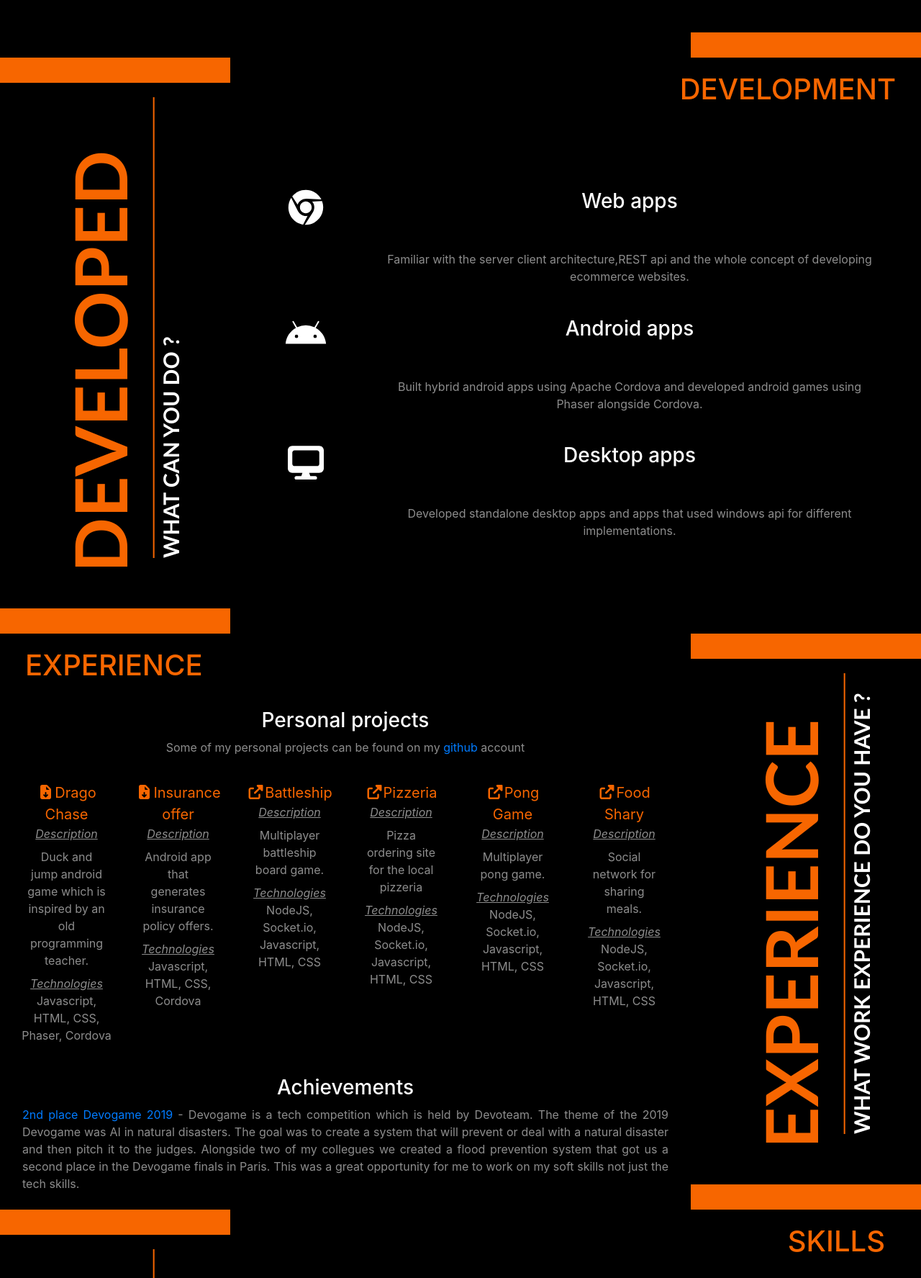
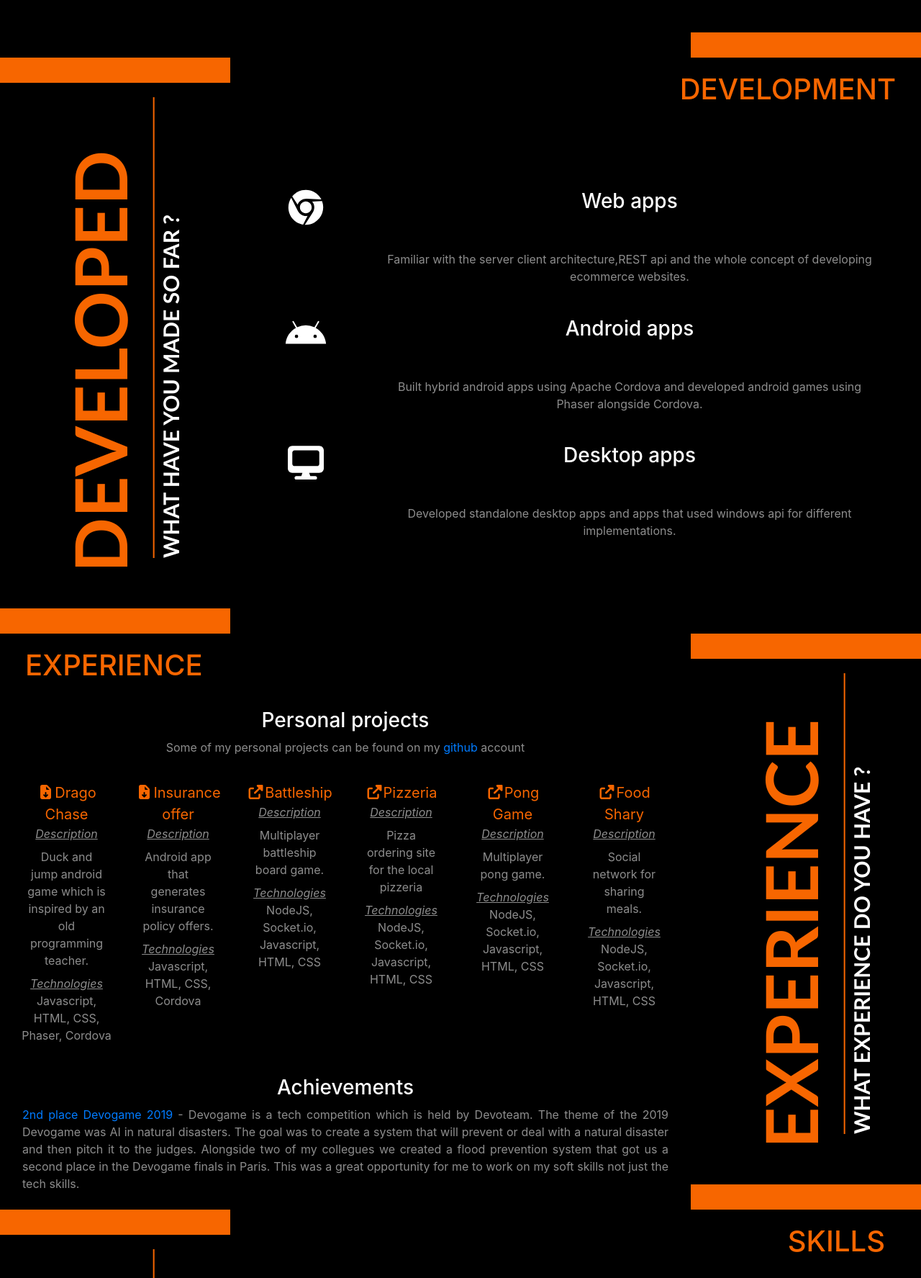
Before and after one commit to MarkoP3/portfolio, a website: page index.html in a window 1280 px wide. Shown: the part 2320-4095 px from the top of the page at 72% size. Drawn offline with nearby package versions, Linux system fonts and the light colour scheme.

Commit message:
experience question change

```diff
--- a/index.html
+++ b/index.html
@@ -91,7 +91,7 @@
 			<div class="col-xl-8  col-lg-8 col-10 title">
 				DEVELOPED<br>
 			</div>
-			<div class="col-xl-4 col-lg-4 col-2  subtitle">WHAT CAN YOU DO ?</div>
+			<div class="col-xl-4 col-lg-4 col-2  subtitle">WHAT HAVE YOU MADE SO FAR ?</div>
 		</div>
 		<div  class="row orangeRibbon"></div>
 	</div>
@@ -194,7 +194,7 @@
 			<div class="col-xl-8  col-lg-8 col-10 title">
 				EXPERIENCE<br>
 			</div>
-			<div class="col-xl-4 col-lg-4 col-2  subtitle">WHAT WORK EXPERIENCE DO YOU HAVE ?</div>
+			<div class="col-xl-4 col-lg-4 col-2  subtitle">WHAT EXPERIENCE DO YOU HAVE ?</div>
 		</div>
 		<div class="row orangeRibbon"></div>
 	</div>
```
